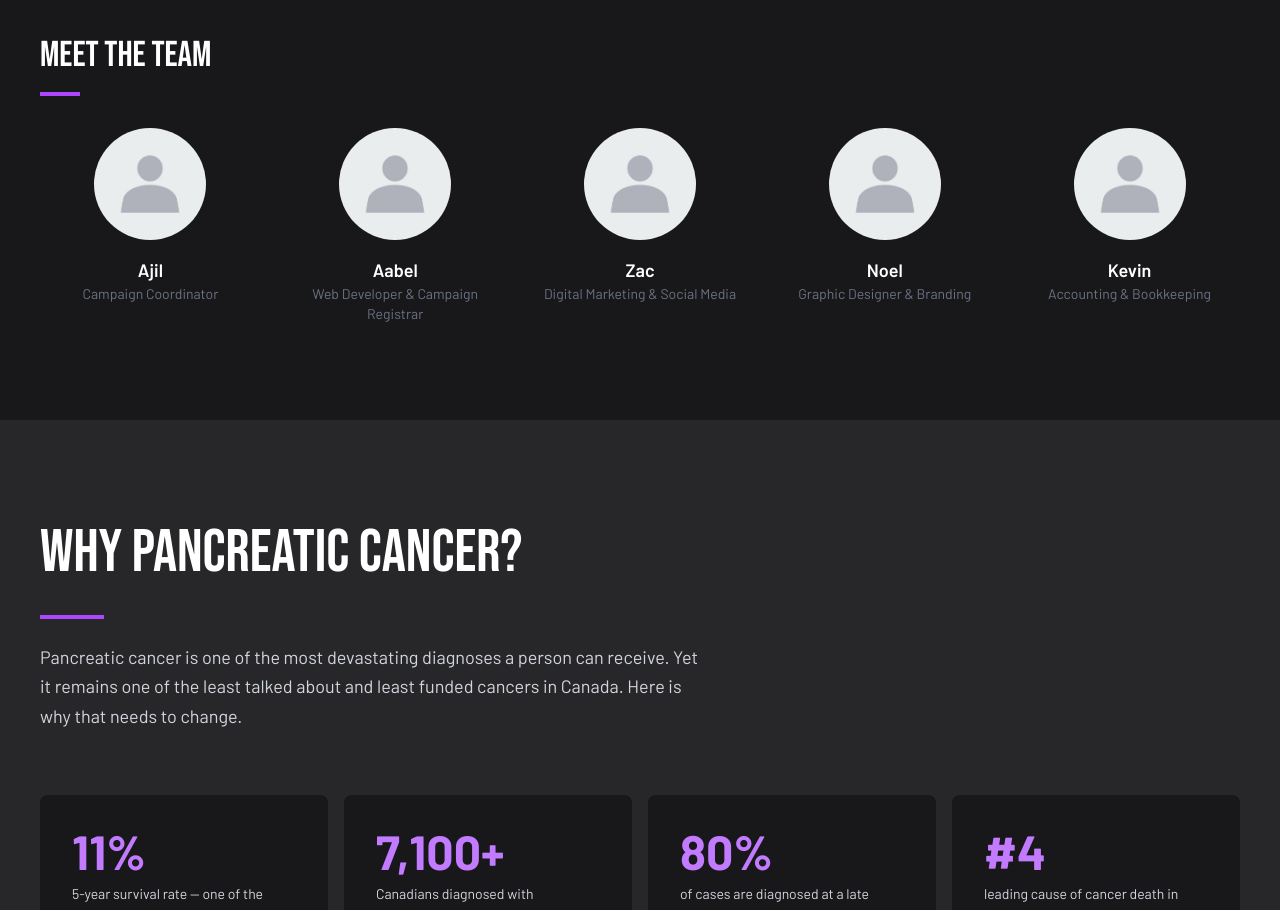
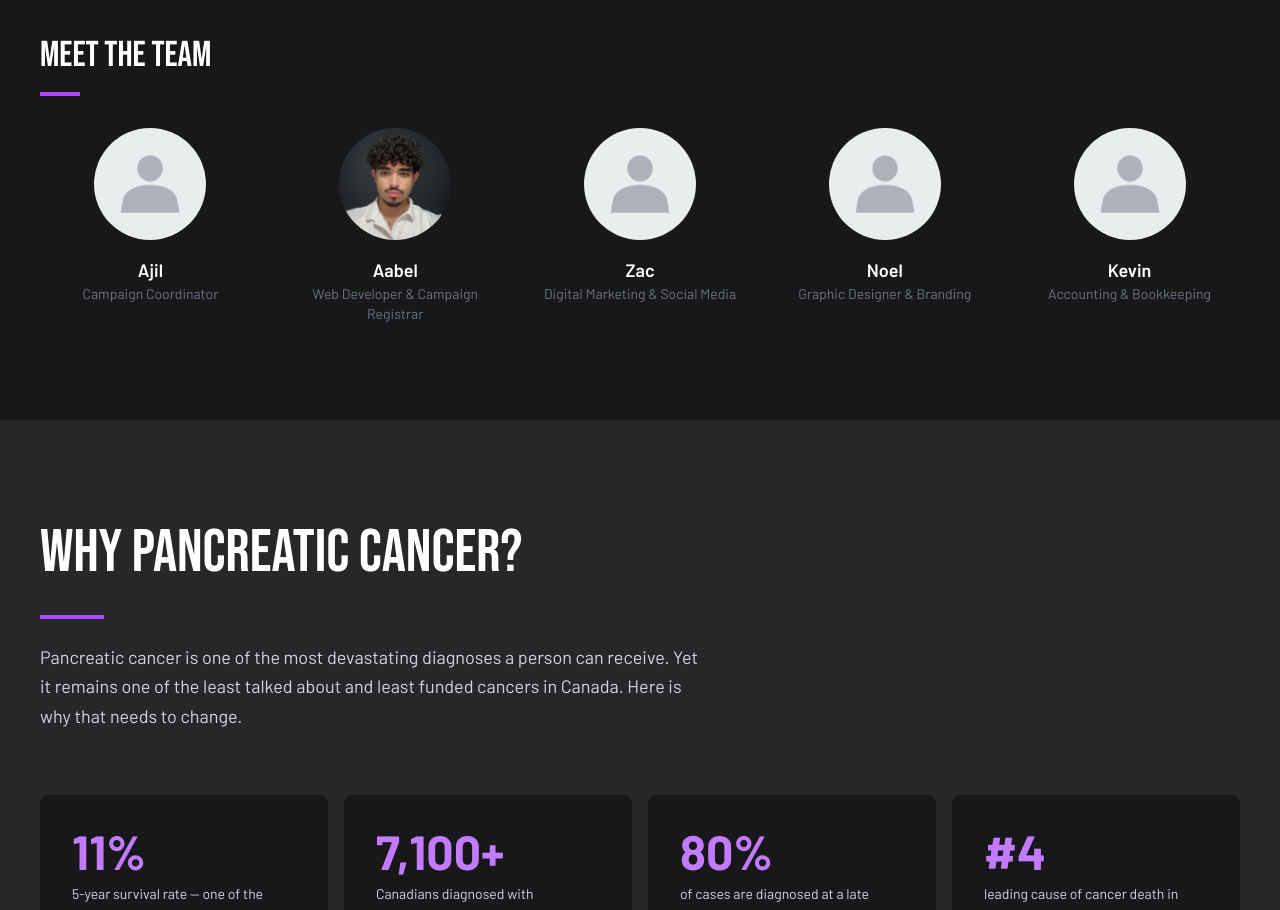
Before and after one commit to eldoaabel-arch/Purple-Hope-Website, a Next.js app: page / in a window 1280 px wide. Shown: the part 1600-2510 px from the top of the page. Built offline with nearby package versions, Linux system fonts and the light colour scheme.

Commit message:
abel photo

```diff
--- a/src/app/components/About.tsx
+++ b/src/app/components/About.tsx
@@ -67,7 +67,7 @@ export default function About() {
           <div className="grid grid-cols-2 md:grid-cols-5 gap-6">
             {[
               { name: 'Ajil', role: 'Campaign Coordinator', photo: '/images/team/placeholder.jpg' },
-              { name: 'Aabel', role: 'Web Developer & Campaign Registrar', photo: '/images/team/placeholder.jpg' },
+              { name: 'Aabel', role: 'Web Developer & Campaign Registrar', photo: '/images/team/aabel.png' },
               { name: 'Zac', role: 'Digital Marketing & Social Media', photo: '/images/team/placeholder.jpg' },
               { name: 'Noel', role: 'Graphic Designer & Branding', photo: '/images/team/placeholder.jpg' },
               { name: 'Kevin', role: 'Accounting & Bookkeeping', photo: '/images/team/placeholder.jpg' },
```
Also changed, not shown: public/images/team/aabel.png.
